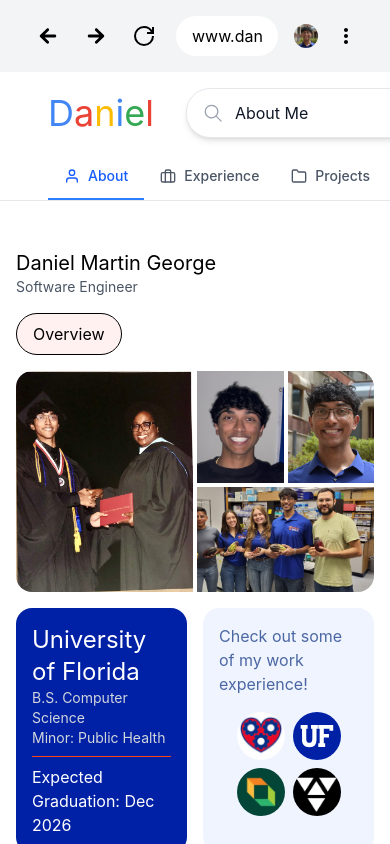
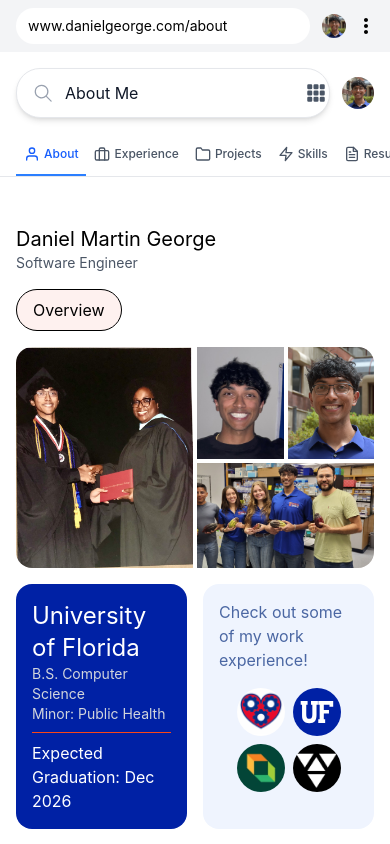
Before and after one commit to danielgeorge922/google-portfolio, a Next.js app: page /about in a window 390 px wide. Built offline with nearby package versions, Linux system fonts and the light colour scheme; a web font is replaced by a local one.

Commit message:
mobile responsive

```diff
--- a/components/HomePageComponents/UrlBar.tsx
+++ b/components/HomePageComponents/UrlBar.tsx
@@ -39,10 +39,10 @@ const UrlBar = () => {
 
   return (
     <>
-      <div className="flex bg-gray-100 p-4">
-        <div className="px-4 flex justify-between w-full items-center">
-          {/* LEFT SIDE STUFF */}
-          <div className="flex gap-4 items-center">
+      <div className="flex bg-gray-100 p-2 sm:p-4">
+        <div className="px-1 sm:px-4 flex justify-between w-full items-center gap-2 sm:gap-0">
+          {/* LEFT SIDE STUFF - hidden on mobile */}
+          <div className="hidden sm:flex gap-4 items-center">
             <button
               onClick={handleBack}
               className="flex items-center justify-center hover:bg-gray-200 p-1 rounded"
@@ -64,18 +64,18 @@ const UrlBar = () => {
           </div>
 
           {/* MIDDLE URL STUFF */}
-          <div className="flex-1 px-4">
+          <div className="flex-1 px-1 sm:px-4">
             <input
               type="text"
               value={url}
               onChange={(e) => setUrl(e.target.value)}
-              className="w-full bg-white px-4 py-2 rounded-full focus:outline-blue-300"
+              className="w-full bg-white px-3 sm:px-4 py-2 rounded-full text-sm sm:text-base focus:outline-blue-300"
               placeholder="Search Google or type a URL"
             />
           </div>
 
           {/* RIGHT SIDE STUFF */}
-          <div className="flex gap-4 items-center">
+          <div className="flex gap-2 sm:gap-4 items-center">
             <div className="flex items-center justify-center">
               <PfpWithModal size="w-6 h-6" onClick={handleProfileClick} />
             </div>
--- a/components/PageSearchBar.tsx
+++ b/components/PageSearchBar.tsx
@@ -15,12 +15,12 @@ const PageSearchBar = () => {
     <div className="border-b border-gray-200">
 
       {/* Header */}
-      <div className="flex w-full justify-between items-center pt-4 px-12 lg:px-8 xl:px-12 pb-4">
+      <div className="flex w-full justify-between items-center pt-4 px-4 sm:px-8 lg:px-12 pb-4 gap-4">
         {/* left */}
-        <div className="flex items-center gap-8">
+        <div className="flex items-center gap-4 sm:gap-8 min-w-0">
           <Link
             href="/"
-            className="cursor-pointer hover:opacity-80 transition-opacity"
+            className="cursor-pointer hover:opacity-80 transition-opacity shrink-0 hidden sm:block"
           >
             <DanielGoogle size="text-4xl" />
           </Link>
@@ -28,12 +28,10 @@ const PageSearchBar = () => {
         </div>
 
         {/* right */}
-        <div className="flex gap-4 items-center">
+        <div className="flex gap-2 sm:gap-4 items-center shrink-0">
           <LinksModal />
           <PfpWithModal size="w-8 h-8" />
         </div>
-
-
       </div>
 
       {/* Tabs */}
--- a/components/SearchTabs.tsx
+++ b/components/SearchTabs.tsx
@@ -31,7 +31,7 @@ const SearchTabs = ({ pathname }: SearchTabsProps) => {
   };
 
   return (
-    <div className="flex px-12">
+    <div className="flex px-4 sm:px-8 lg:px-12 overflow-x-auto">
       {tabs.map((tab) => {
         const isActive = pathname === tab.path;
         const IconComponent = tab.icon;
@@ -40,14 +40,14 @@ const SearchTabs = ({ pathname }: SearchTabsProps) => {
           <button
             key={tab.path}
             onClick={() => handleTabClick(tab.path)}
-            className={`flex items-center cursor-pointer gap-2 px-4 py-3 border-b-2 transition-all duration-200 ${
+            className={`flex items-center cursor-pointer gap-1 sm:gap-2 px-2 sm:px-4 py-3 border-b-2 transition-all duration-200 whitespace-nowrap ${
               isActive
                 ? "border-blue-500 text-blue-600"
                 : "border-transparent text-gray-600 hover:text-gray-900 hover:border-gray-300"
             }`}
           >
             <IconComponent size={16} />
-            <span className="text-sm font-medium">{tab.name}</span>
+            <span className="text-xs sm:text-sm font-medium">{tab.name}</span>
           </button>
         );
       })}
```
